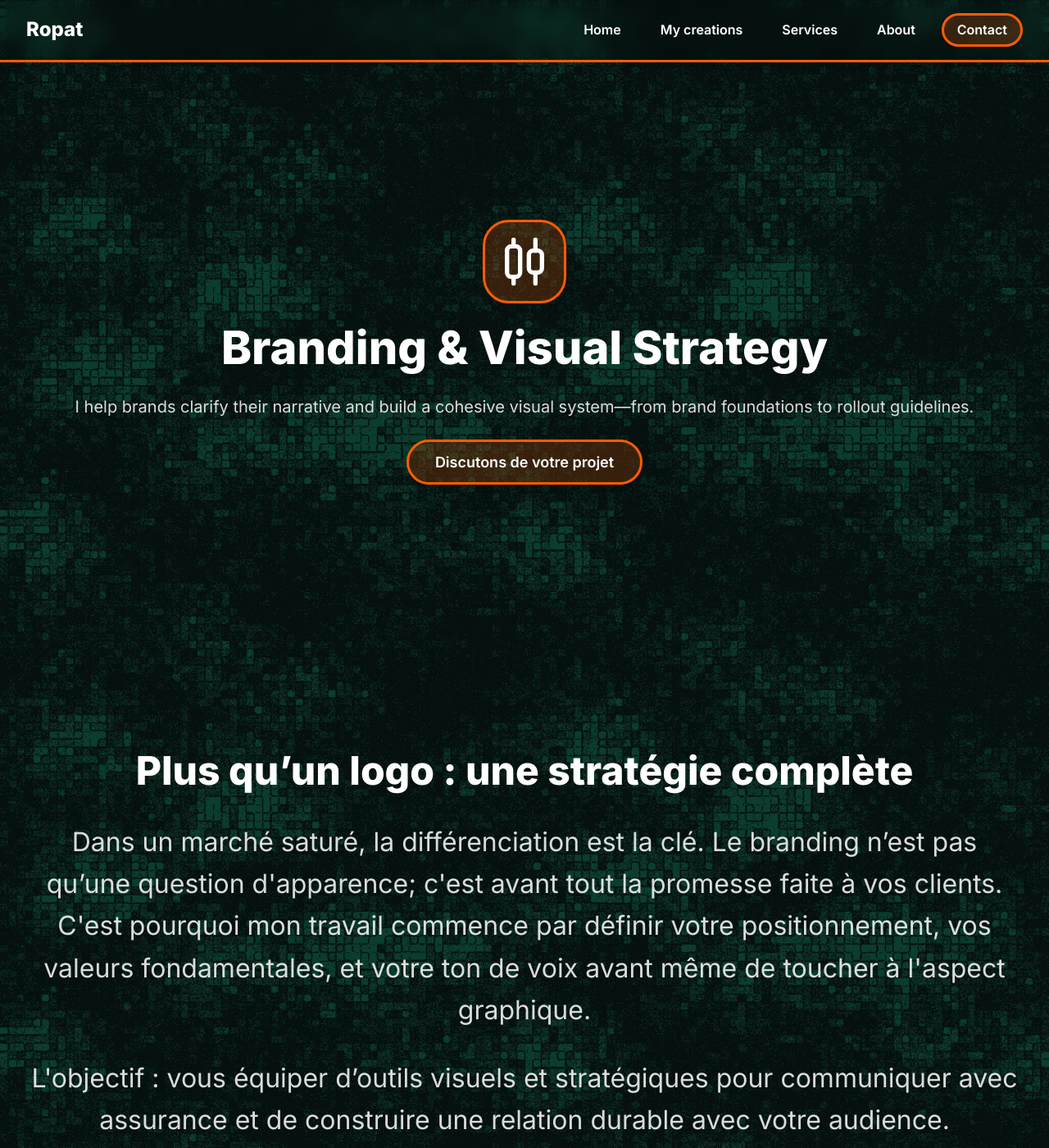
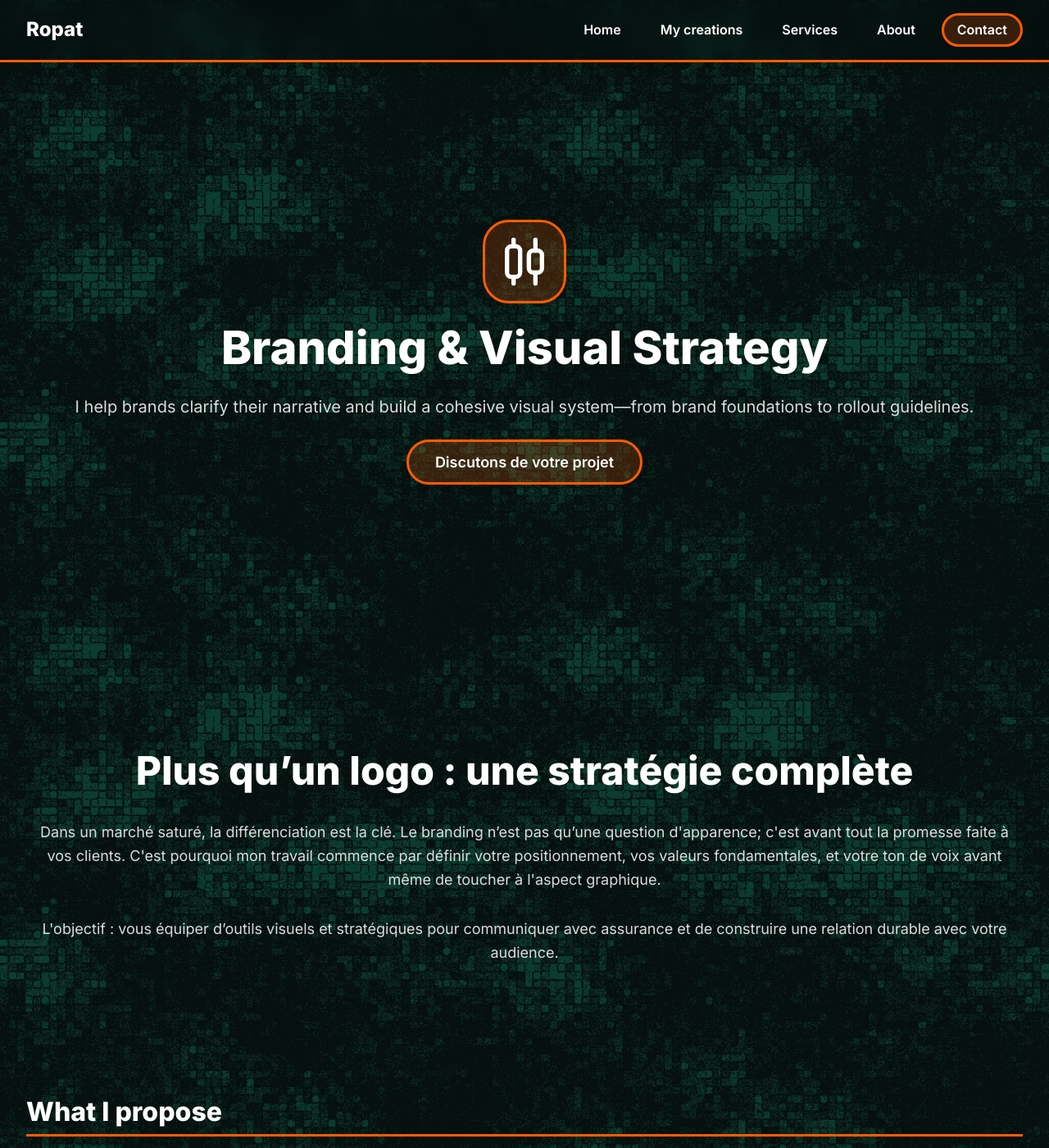
Before and after one commit to 7Nautilus/ropat-portfolio, a Jekyll site: the page built from en/services/branding-strategy.html, in a window 1280 px wide and 1400 px high. Shown: the whole window at 82% size. Built offline with Jekyll 4.4.1, drawn with Linux system fonts in a browser that asks for light colours.

Commit message:
service text size adjustment and alignment

```diff
--- a/assets/css/style.css
+++ b/assets/css/style.css
@@ -799,7 +799,7 @@ main {
   display: flex;
   flex-direction: column;
   gap: var(--spacing-lg);
-  font-size: xx-large;
+  font-size: var(--font-size-lg);
 }
 
 .service-main-intro {
```
